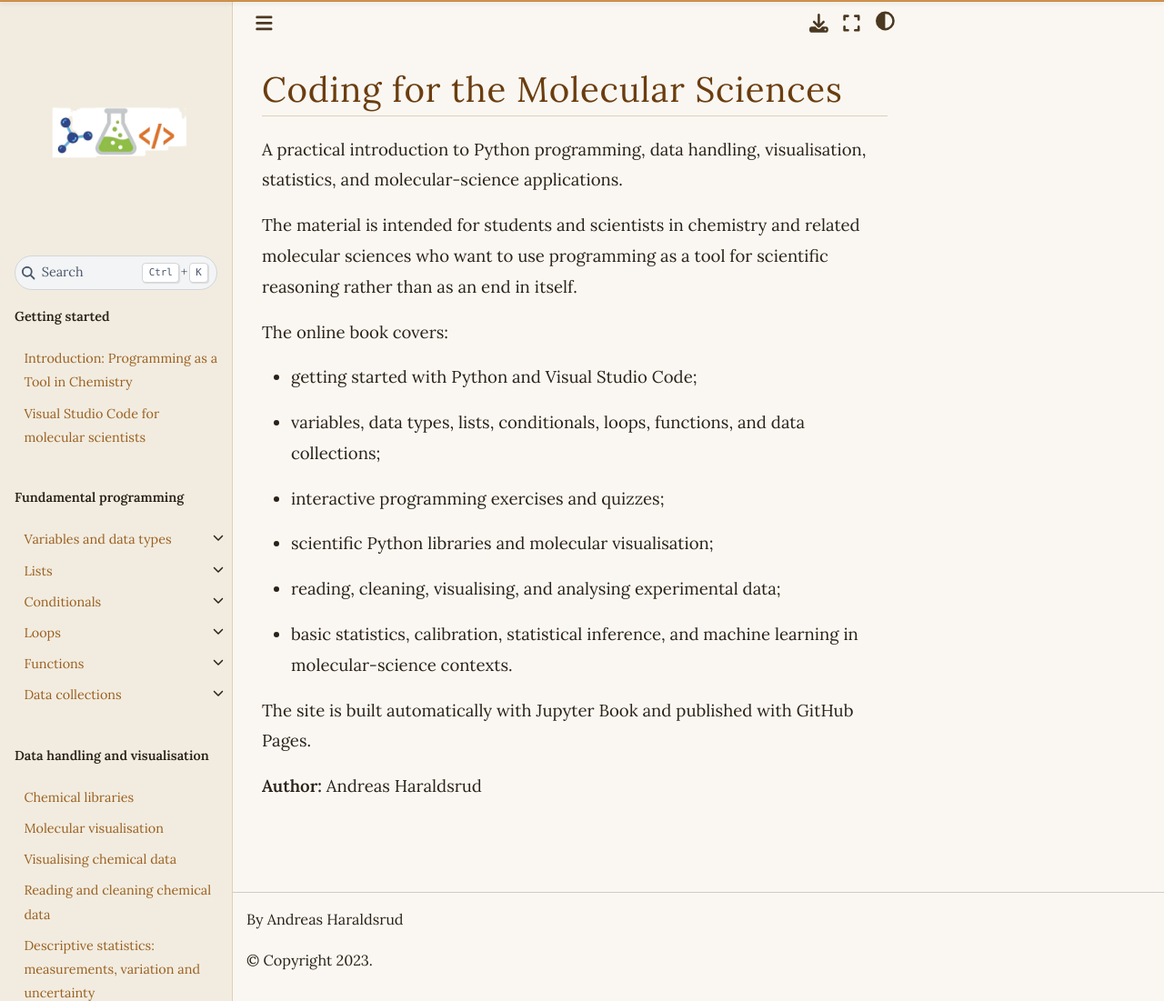
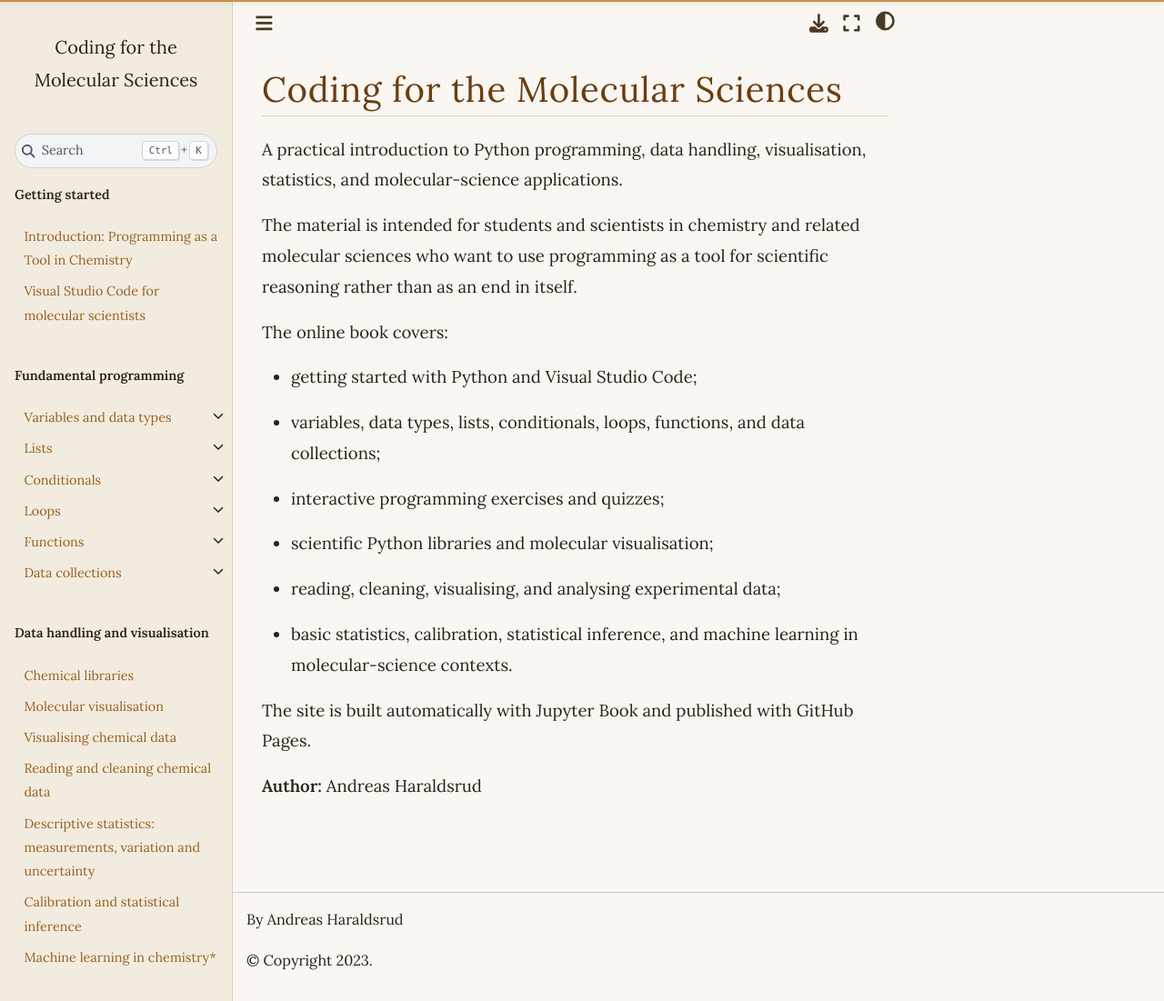
Before and after one commit to andreasdh/Coding-for-the-Molecular-Sciences, a Jupyter Book: the page built from README.md, in a window 1280 px wide and 1101 px high. Shown: the whole window at 91% size. Built offline with Jupyter Book 1.0.4 settings and Sphinx 7.4.7 and the Sphinx Book theme 1.1.4, drawn with Linux system fonts in a browser that asks for light colours.

Commit message:
Update _config.yml

```diff
--- a/_config.yml
+++ b/_config.yml
@@ -4,7 +4,6 @@ title: Coding for the Molecular Sciences
 author: Andreas Haraldsrud
 description: >-
   Python programming, data handling, visualisation, and statistics for chemistry and the molecular sciences.
-logo: "logo_molecular.png"
 
 #######################################################################################
 # Execution settings
```
